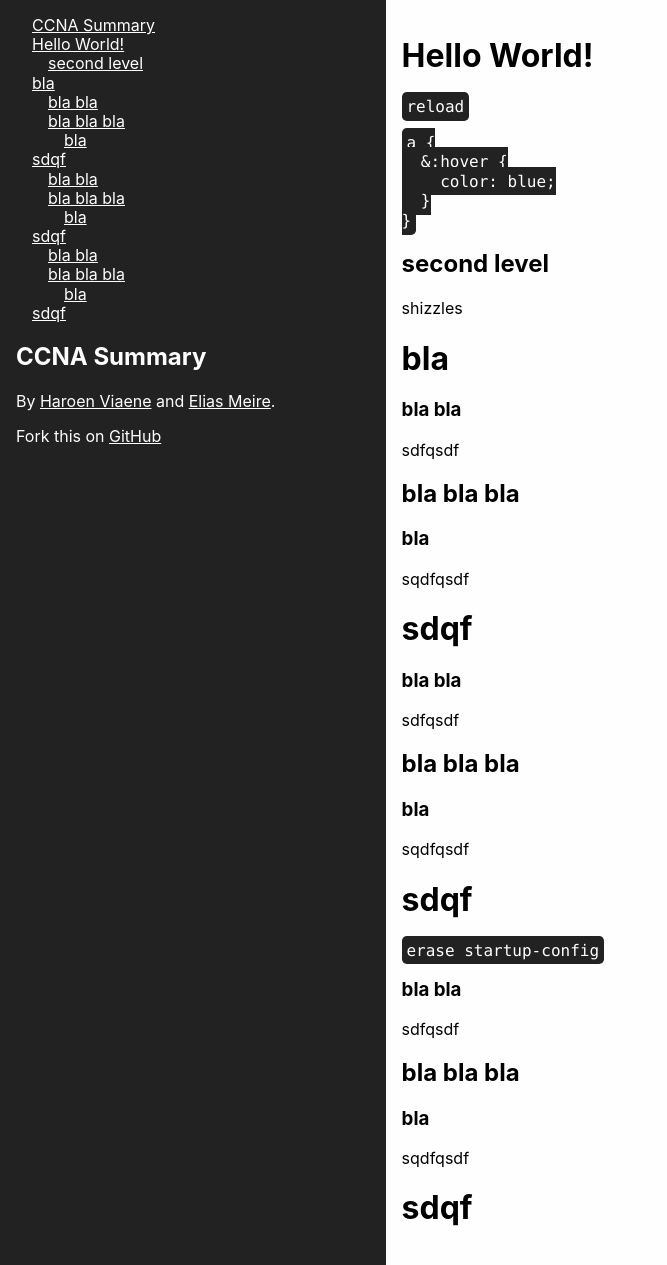
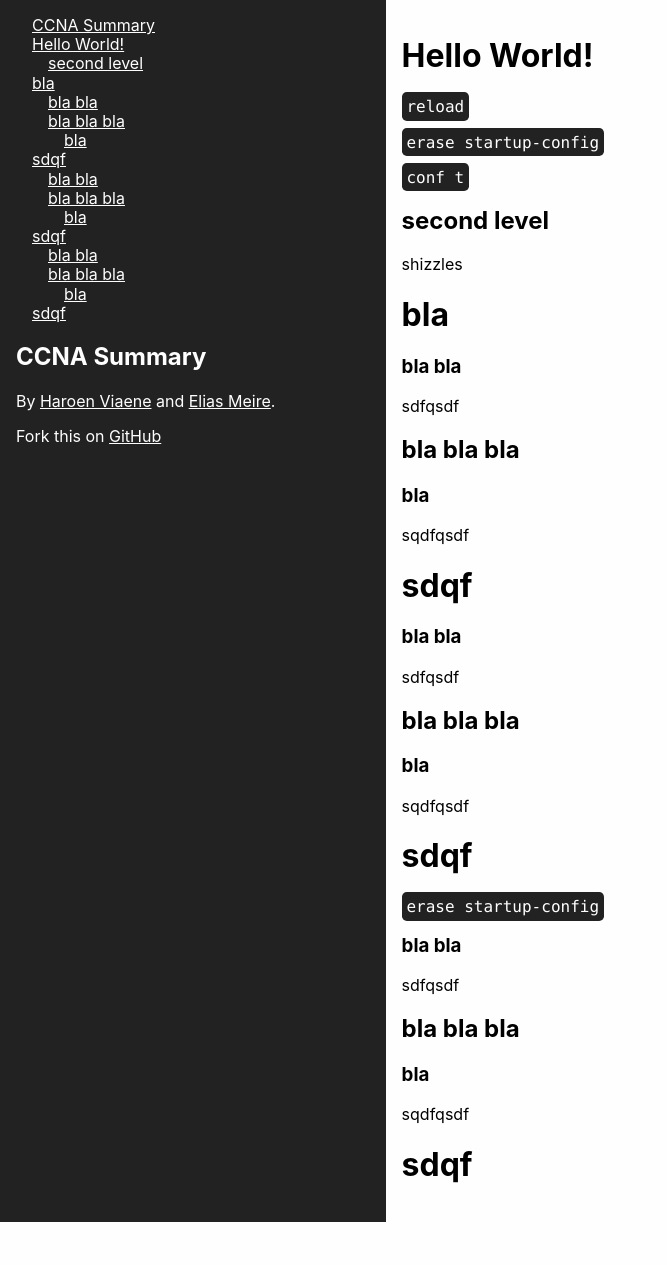
Before and after one commit to Haroenv/ccna, a Jekyll site: the page built from index.md, in a window 1280 px wide. Shown: the whole page, without its empty margins (0-667 px from the left). Built offline with Jekyll 4.4.1, drawn with Linux system fonts in a browser that asks for light colours; after the commit the page ends 1222 px from its top, so only the background shows below that.

Commit message:
different example

````diff
--- a/index.md
+++ b/index.md
@@ -22,13 +22,9 @@ Fork this on [GitHub](https://github.com/haroenv/ccna-summary)
 
 `reload`
 
-```scss
-a {
-  &:hover {
-    color: blue;
-  }
-}
-```
+`erase startup-config`
+
+`conf t`
 
 ## second level
 
````
